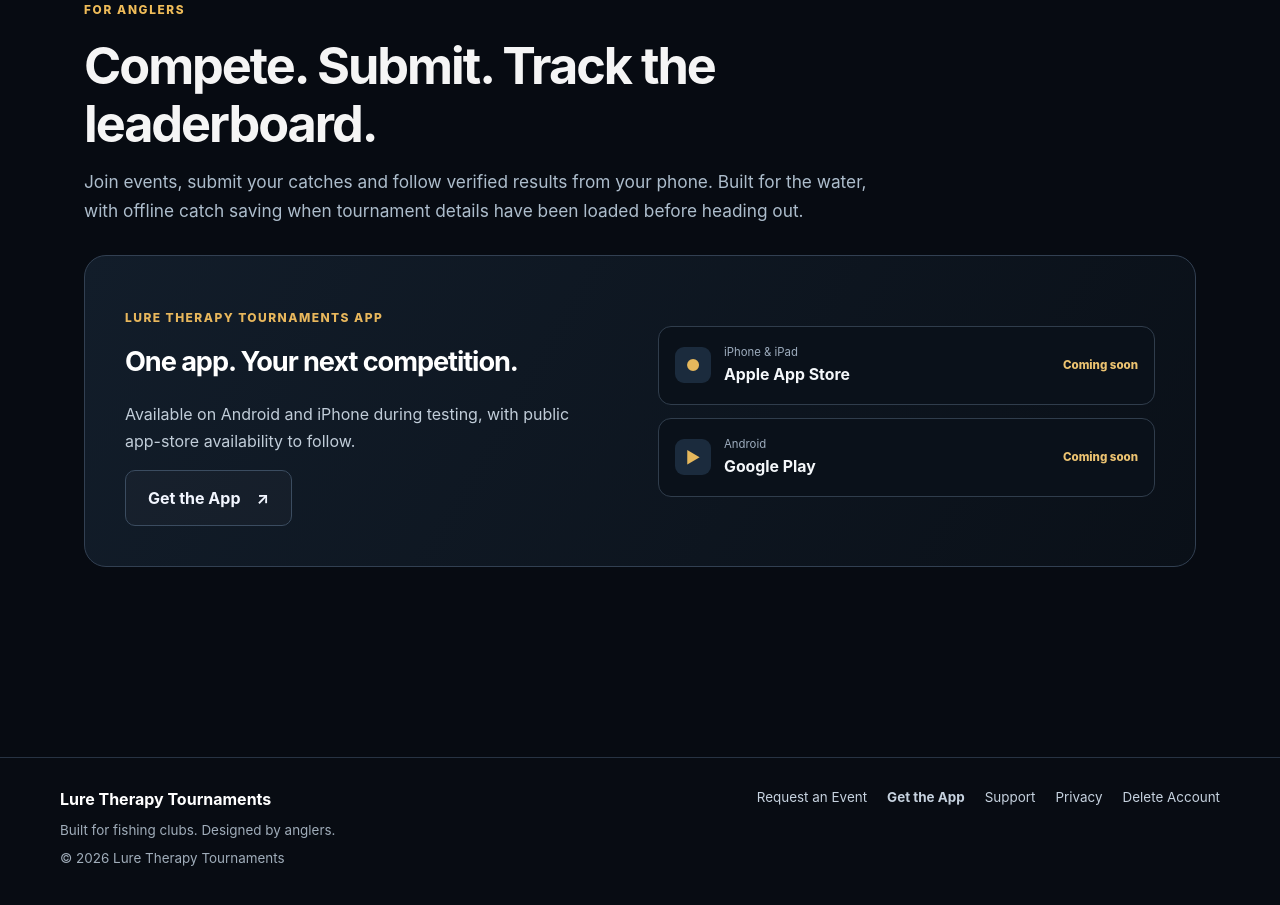
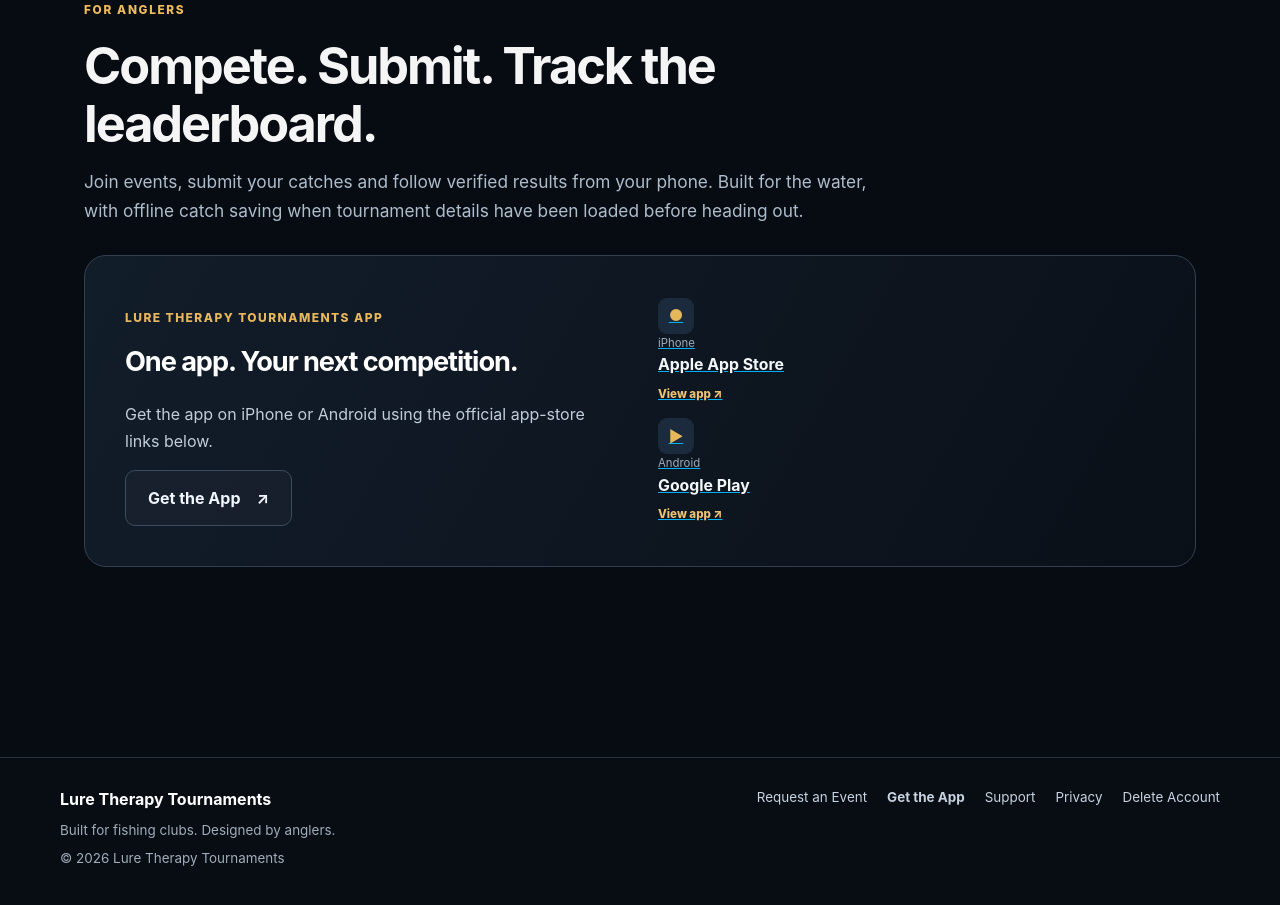
Before and after one commit to Psytops/lure-therapy-website, a plain HTML site: page index.html in a window 1280 px wide. Shown: the part 3528-4433 px from the top of the page. Drawn offline with Linux system fonts and the light colour scheme.

Commit message:
Link official app-store downloads on index.html

```diff
--- a/index.html
+++ b/index.html
@@ -106,8 +106,11 @@
   <section class="home-section angler-section" aria-labelledby="angler-heading">
     <div class="section-title-wrap"><p class="eyebrow">FOR ANGLERS</p><h2 id="angler-heading">Compete. Submit. Track the leaderboard.</h2><p class="section-intro">Join events, submit your catches and follow verified results from your phone. Built for the water, with offline catch saving when tournament details have been loaded before heading out.</p></div>
     <div class="download-highlight">
-      <div class="download-highlight-copy"><p class="mini-kicker">LURE THERAPY TOURNAMENTS APP</p><h3>One app. Your next competition.</h3><p>Available on Android and iPhone during testing, with public app-store availability to follow.</p><a class="button button-outline" href="/download/">Get the App <span aria-hidden="true">↗</span></a></div>
-      <div class="store-availability" aria-label="Public app store availability"><div><span class="store-device" aria-hidden="true">●</span><span><small>iPhone &amp; iPad</small><strong>Apple App Store</strong></span><em>Coming soon</em></div><div><span class="store-device" aria-hidden="true">▶</span><span><small>Android</small><strong>Google Play</strong></span><em>Coming soon</em></div></div>
+      <div class="download-highlight-copy"><p class="mini-kicker">LURE THERAPY TOURNAMENTS APP</p><h3>One app. Your next competition.</h3><p>Get the app on iPhone or Android using the official app-store links below.</p><a class="button button-outline" href="/download/">Get the App <span aria-hidden="true">↗</span></a></div>
+      <div class="store-availability" aria-label="Official app store download links">
+        <a href="https://apps.apple.com/au/app/lure-therapy-tournaments/id6826769015" target="_blank" rel="noopener noreferrer" aria-label="Download Lure Therapy Tournaments for iPhone from the Apple App Store"><span class="store-device" aria-hidden="true">●</span><span><small>iPhone</small><strong>Apple App Store</strong></span><em>View app ↗</em></a>
+        <a href="https://play.google.com/store/apps/details?id=com.matp86.fishingapp" target="_blank" rel="noopener noreferrer" aria-label="Open Lure Therapy Tournaments on Google Play for Android"><span class="store-device" aria-hidden="true">▶</span><span><small>Android</small><strong>Google Play</strong></span><em>View app ↗</em></a>
+      </div>
     </div>
   </section>
 </main>
```
